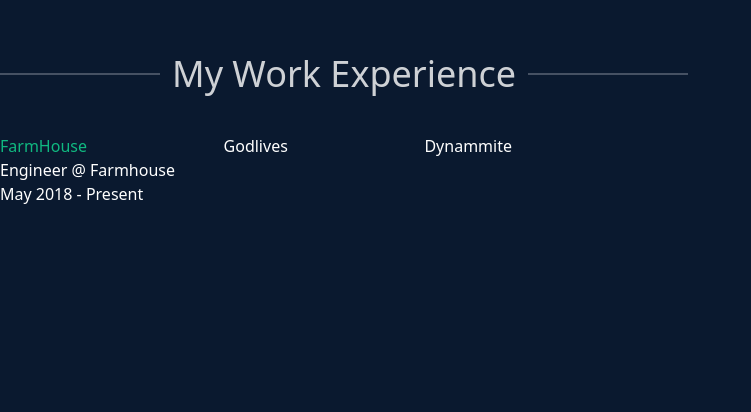
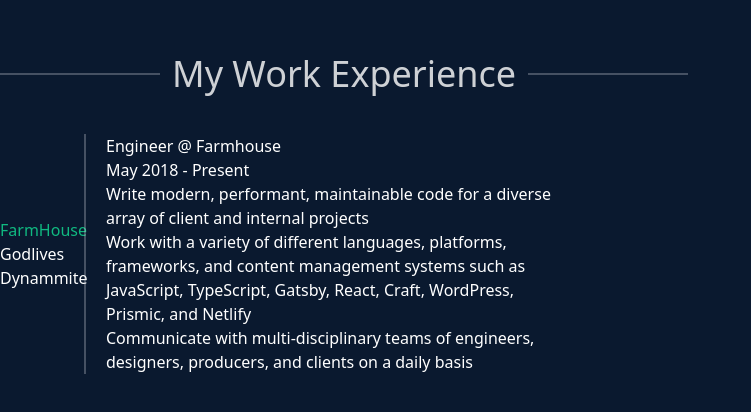
Before and after one commit to EngineerDanny/EngineerDanny_Portfolio, a React (Create React App) app: page / in a window 1280 px wide. Shown: the part 1546-1958 px from the top of the page, without its empty margins (0-751 px from the left). Built offline with nearby package versions, Linux system fonts and the light colour scheme.

Commit message:
style update 5

```diff
--- a/src/App.jsx
+++ b/src/App.jsx
@@ -84,14 +84,20 @@ function App() {
             </h1>
             <div className="w-40 h-0.5 bg-gray-300 opacity-30"></div>
           </div>
+
+          <div className="flex flex-row items-center w-full">
             {/*Job Tabs Component */}
-          <div className="flex flex-row w-2/5 justify-between items-center">
-            <button className="text-green-500">FarmHouse</button>
-            <button>Godlives</button>
-            <button>Dynammite</button>
+            <div className="flex flex-col">
+              <button className="text-green-500 w-16">FarmHouse</button>
+              <button className=" w-16">Godlives</button>
+              <button className=" w-16">Dynammite</button>
             </div>
+
+            {/* Divider */}
+            <div className="w-0.5 h-full mx-5 bg-gray-300 opacity-30"></div>
+
             {/* Job Content */}
-          <div>
+            <div className="max-w-md">
               {/* Job title */}
               <h3>
                 <span>Engineer</span>
@@ -99,15 +105,31 @@ function App() {
                   &nbsp;@&nbsp;
                   <a
                     href="https://www.farmhouse.com/"
-                  class="inline-link"
                     rel="noopener noreferrer"
-                  target="_blank"
                   >
                     Farmhouse
                   </a>
                 </span>
               </h3>
+              {/* Job duration */}
               <p className="">May 2018 - Present</p>
+              <ul>
+                <li>
+                  Write modern, performant, maintainable code for a diverse
+                  array of client and internal projects
+                </li>
+                <li>
+                  Work with a variety of different languages, platforms,
+                  frameworks, and content management systems such as JavaScript,
+                  TypeScript, Gatsby, React, Craft, WordPress, Prismic, and
+                  Netlify
+                </li>
+                <li>
+                  Communicate with multi-disciplinary teams of engineers,
+                  designers, producers, and clients on a daily basis
+                </li>
+              </ul>
+            </div>
           </div>
         </div>
       </section>
```
Lines whose indentation alone changed are shown as unchanged.
